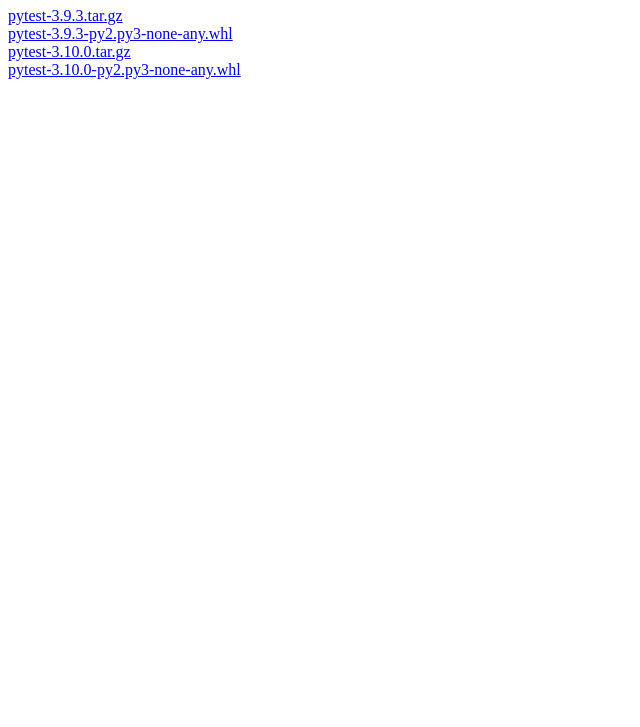
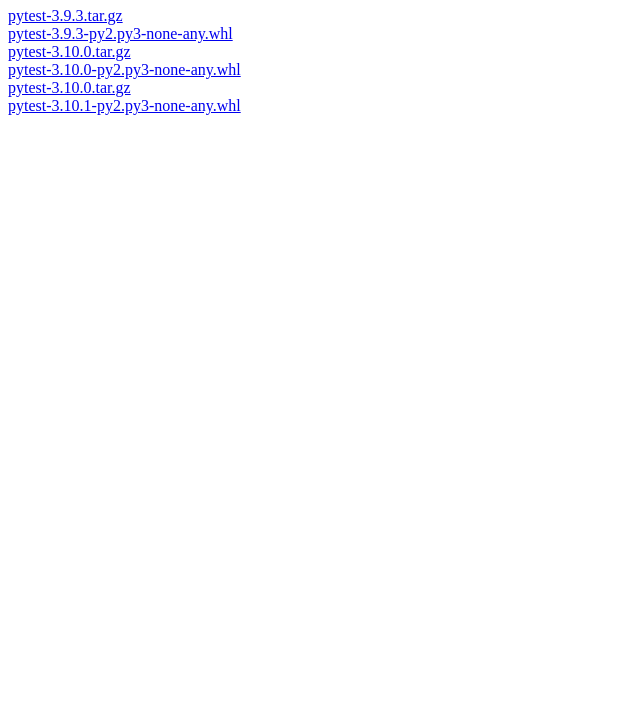
Before and after one commit to freedomofpress/securedrop-builder, a plain HTML site: page simple/pytest/index.html in a window 1280 px wide. Shown: the part 73-800 px from the top of the page, without its empty margins (0-640 px from the left). Drawn offline with Linux system fonts and the light colour scheme.

Commit message:
Updates wheels for pytest-3.10.1

```diff
--- a/simple/pytest/index.html
+++ b/simple/pytest/index.html
@@ -11,5 +11,7 @@
     <a href="/localwheels/pytest-3.9.3-py2.py3-none-any.whl">pytest-3.9.3-py2.py3-none-any.whl</a><br/>
     <a href="/localwheels/pytest-3.10.0.tar.gz">pytest-3.10.0.tar.gz</a><br/>
     <a href="/localwheels/pytest-3.10.0-py2.py3-none-any.whl">pytest-3.10.0-py2.py3-none-any.whl</a><br/>
+    <a href="/localwheels/pytest-3.10.1.tar.gz">pytest-3.10.0.tar.gz</a><br/>
+    <a href="/localwheels/pytest-3.10.1-py2.py3-none-any.whl">pytest-3.10.1-py2.py3-none-any.whl</a><br/>
   </body>
 </html>
```
Also changed, not shown: sha256sums.txt, wheelsurls.txt.
